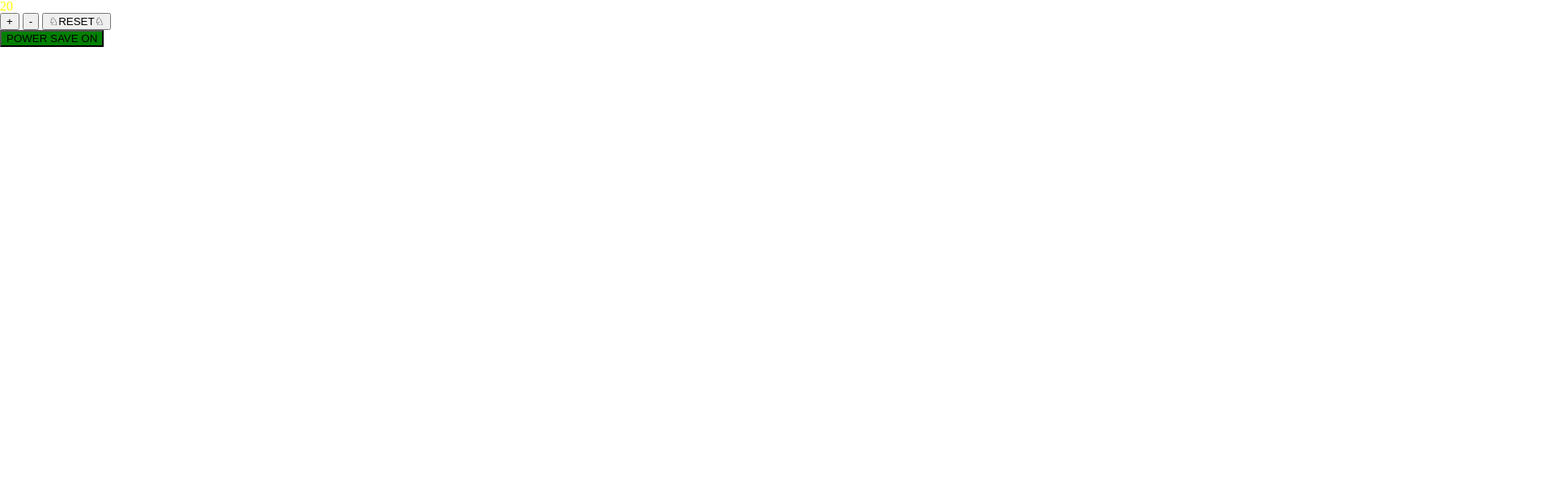
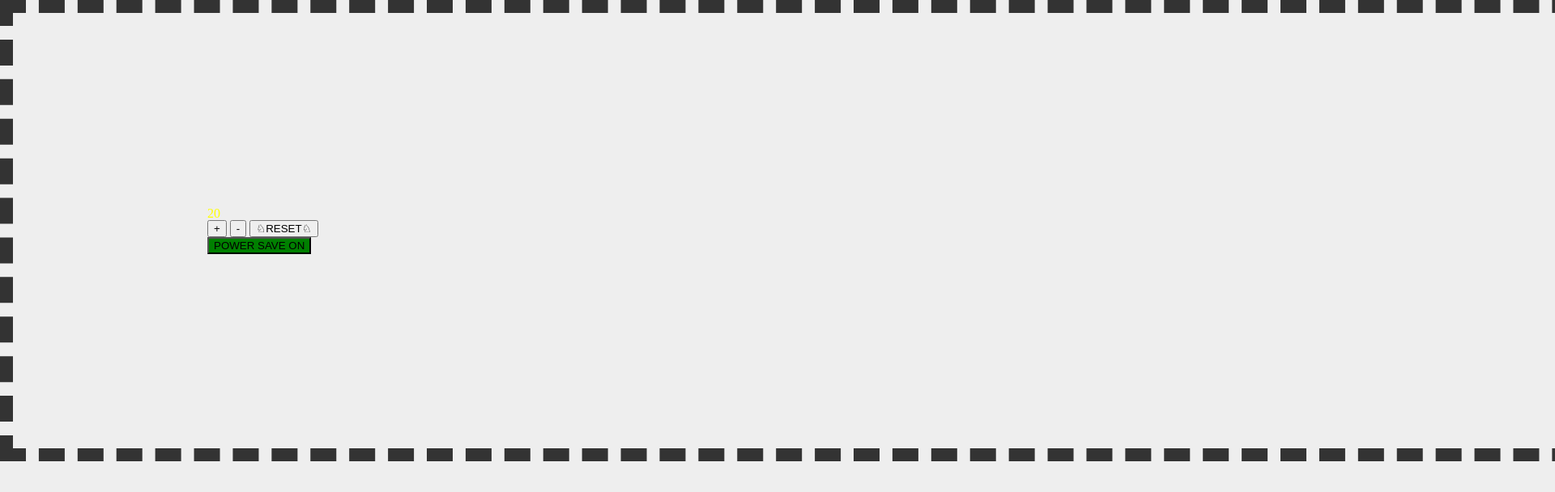
Before and after one commit to marcinwal/thermostat, a plain HTML site: page index.html in a window 1280 px wide. Shown: the top 608 px of the page at 81% size, 1920 px wide, since content can reach past the window. Drawn offline with nearby package versions, Linux system fonts and the light colour scheme.

Commit message:
adding beginning of css styling

```diff
--- a/css/thermo-style.css
+++ b/css/thermo-style.css
@@ -0,0 +1,14 @@
+body {
+  margin:50em 0em; padding:0em;
+  text-align:center;
+  margin-top: 20em;
+  width:500em;
+  margin:0em auto;
+  text-align:left;
+  padding:15em;
+  border:1em dashed #333;
+  background-color:#eee;
+  }
+ #Content {
+
+ }
--- a/index.html
+++ b/index.html
@@ -3,16 +3,15 @@
   <head>
     <title></title>
     <meta charset='utf8'>
+    <link rel="stylesheet" type="text/css" href="css/reset.css">
     <link rel='stylesheet' src="text/css" href="css/thermo-style.css">
-    <link rel="stylesheet" type="text/css" href="css/reset.css">
   </head>
   <body>
-  <!-- <h1 class='medium-usage'> this is what we are going to call yellow - it's worth thinking about our return values  -->
     <h1>
+      <span id="Content">
       <span id='temperature'>??</span>
       </h1>
-    <h2 class='degree'>
-    </h2>
+    <h2 class='degree'> </h2>
     <main>
       <button class='increase-temp'>+</button>
       <button class='decrease-temp'>-</button>
@@ -20,6 +19,7 @@
       <br>
       <button class='PWS-mode'>POWER SAVE</button>
       </main>
+    </span>
       <script src="https://code.jquery.com/jquery-1.11.2.min.js"></script>
       <script src="js/thermostat.js"></script>
       <script src="js/interface.js"></script>
```
Lines whose indentation alone changed are shown as unchanged.
